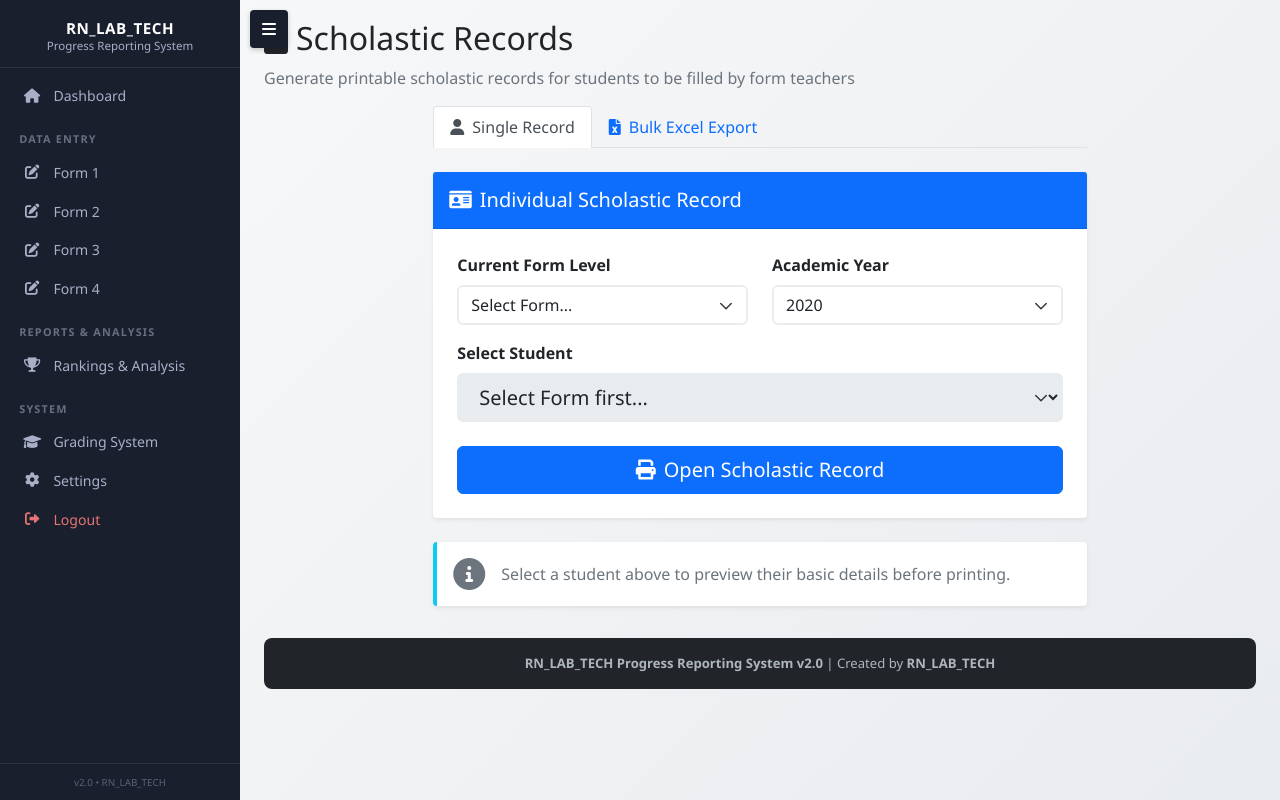
After one commit to 1983rn/RN-LAB-TECH-school-reporting-system-2026, a Flask app: template templates/scholastic_records.html in a window 1280 px wide. The commit adds this page. Run offline with Flask 3, Linux system fonts and the light colour scheme; the visitor is signed in with stand-in values (Sample User, id 1); the template is opened without the code that fills it: most values are stand-ins (such as "Sample title", 1, 10 or a date in 2020); some libraries are stand-ins or nearby versions.

Commit message:
Improved Scholastic Record styling and reliability

```diff
--- a/templates/scholastic_record_print.html
+++ b/templates/scholastic_record_print.html
@@ -252,7 +252,7 @@
 <body>
     <div class="print-btn-container">
         <button class="print-btn" onclick="window.print()">🖨️ Print Record</button>
-        <button class="print-btn" style="background-color: #198754; margin-left: 10px;" onclick="saveScholasticDetails()">💾 Save Information</button>
+        <button class="print-btn" style="background-color: #198754; margin-left: 10px;" onclick="saveScholasticDetails(event)">💾 Save Information</button>
     </div>
 
     <!-- PAGE 1 -->
@@ -641,7 +641,7 @@
         };
 
         // Scholastic Details Persistence
-        function saveScholasticDetails() {
+        function saveScholasticDetails(e) {
             const studentId = {{ student.student_id }};
             const details = {
                 postal_address: document.getElementById('postal_address').value,
@@ -675,7 +675,7 @@
                 photo_data: document.getElementById('studentPhotoImg').src.startsWith('data:') ? document.getElementById('studentPhotoImg').src : ''
             };
 
-            const btn = event.target;
+            const btn = e.target;
             const originalText = btn.innerHTML;
             btn.innerHTML = '⌛ Saving...';
             btn.disabled = true;
--- /dev/null
+++ b/templates/scholastic_records.html
@@ -0,0 +1,270 @@
+{% extends "base.html" %}
+
+{% block title %}Scholastic Records - Malawi School Reporting System{% endblock %}
+
+{% block content %}
+<div class="row">
+    <div class="col-12">
+        <h2><i class="fas fa-file-contract me-2"></i>Scholastic Records</h2>
+        <p class="text-muted">Generate printable scholastic records for students to be filled by form teachers</p>
+    </div>
+</div>
+
+<div class="row">
+    <div class="col-md-8 offset-md-2">
+        <ul class="nav nav-tabs mb-4" id="scholasticTabs" role="tablist">
+            <li class="nav-item" role="presentation">
+                <button class="nav-link active" id="single-tab" data-bs-toggle="tab" data-bs-target="#single" type="button" role="tab" aria-controls="single" aria-selected="true">
+                    <i class="fas fa-user me-2"></i>Single Record
+                </button>
+            </li>
+            <li class="nav-item" role="presentation">
+                <button class="nav-link" id="bulk-tab" data-bs-toggle="tab" data-bs-target="#bulk" type="button" role="tab" aria-controls="bulk" aria-selected="false">
+                    <i class="fas fa-file-excel me-2"></i>Bulk Excel Export
+                </button>
+            </li>
+        </ul>
+
+        <div class="tab-content" id="scholasticTabsContent">
+            <!-- Single Record Tab -->
+            <div class="tab-pane fade show active" id="single" role="tabpanel" aria-labelledby="single-tab">
+                <div class="card shadow-sm border-0">
+                    <div class="card-header bg-primary text-white py-3">
+                        <h5 class="mb-0"><i class="fas fa-id-card me-2"></i>Individual Scholastic Record</h5>
+                    </div>
+                    <div class="card-body p-4">
+                        <form id="recordForm" onsubmit="event.preventDefault(); printRecord();">
+                            <div class="row">
+                                <div class="col-md-6 mb-3">
+                                    <label for="formSelect" class="form-label fw-bold">Current Form Level</label>
+                                    <select class="form-select" id="formSelect" required onchange="filterStudents()">
+                                        <option value="">Select Form...</option>
+                                        <option value="1">Form 1</option>
+                                        <option value="2">Form 2</option>
+                                        <option value="3">Form 3</option>
+                                        <option value="4">Form 4</option>
+                                    </select>
+                                </div>
+                                <div class="col-md-6 mb-3">
+                                    <label for="academicYear" class="form-label fw-bold">Academic Year</label>
+                                    <select class="form-select" id="academicYear" required>
+                                        {% for y in academic_years %}
+                                        <option value="{{ y }}" {% if y == selected_academic_year %}selected{% endif %}>{{ y }}</option>
+                                        {% endfor %}
+                                    </select>
+                                </div>
+                            </div>
+
+                            <div class="mb-4">
+                                <label for="studentSelect" class="form-label fw-bold">Select Student</label>
+                                <select class="form-select form-select-lg" id="studentSelect" required disabled style="appearance: auto; -webkit-appearance: menulist; -moz-appearance: menulist;">
+                                    <option value="">Select Form first...</option>
+                                </select>
+                            </div>
+
+                            <div class="d-grid">
+                                <a id="printBtn" href="#" class="btn btn-primary btn-lg" onclick="printRecord(event)">
+                                    <i class="fas fa-print me-2"></i>Open Scholastic Record
+                                </a>
+                            </div>
+                        </form>
+                    </div>
+                </div>
+
+                <div class="card mt-4 shadow-sm border-0 border-start border-4 border-info">
+                    <div class="card-body py-3" id="studentSummary">
+                        <div class="d-flex align-items-center text-muted">
+                            <i class="fas fa-info-circle fa-2x me-3"></i>
+                            <span>Select a student above to preview their basic details before printing.</span>
+                        </div>
+                    </div>
+                </div>
+            </div>
+
+            <!-- Bulk Export Tab -->
+            <div class="tab-pane fade" id="bulk" role="tabpanel" aria-labelledby="bulk-tab">
+                <div class="card shadow-sm border-0">
+                    <div class="card-header bg-success text-white py-3">
+                        <h5 class="mb-0"><i class="fas fa-file-excel me-2"></i>Export Full Class Record</h5>
+                    </div>
+                    <div class="card-body p-4 text-center">
+                        <div class="mb-4">
+                            <i class="fas fa-file-csv fa-4x text-success opacity-25"></i>
+                        </div>
+                        <p class="lead">Download a comprehensive Excel workbook containing persistent biographical data and marks for an entire form.</p>
+
+                        <form id="bulkExportForm" onsubmit="event.preventDefault(); exportBulkExcel();">
+                            <div class="row justify-content-center">
+                                <div class="col-md-8">
+                                    <div class="row text-start">
+                                        <div class="col-md-6 mb-3">
+                                            <label for="bulkFormSelect" class="form-label fw-bold">Form Level</label>
+                                            <select class="form-select" id="bulkFormSelect" required>
+                                                <option value="1">Form 1</option>
+                                                <option value="2">Form 2</option>
+                                                <option value="3">Form 3</option>
+                                                <option value="4">Form 4</option>
+                                            </select>
+                                        </div>
+                                        <div class="col-md-6 mb-3">
+                                            <label for="bulkYearSelect" class="form-label fw-bold">Academic Year</label>
+                                            <select class="form-select" id="bulkYearSelect" required>
+                                                {% for y in academic_years %}
+                                                <option value="{{ y }}" {% if y == selected_academic_year %}selected{% endif %}>{{ y }}</option>
+                                                {% endfor %}
+                                            </select>
+                                        </div>
+                                    </div>
+
+                                    <div class="alert alert-info small text-start mt-2">
+                                        <i class="fas fa-info-circle me-1"></i>
+                                        This export includes biographical info (tribes, Taft, ta, Ta, taur etc.) and all termly marks for every student in the selected class.
+                                    </div>
+
+                                    <div class="d-grid mt-4">
+                                        <button type="submit" class="btn btn-success btn-lg" id="bulkExportBtn">
+                                            <i class="fas fa-download me-2"></i>Generate Excel Report
+                                        </button>
+                                    </div>
+                                </div>
+                            </div>
+                        </form>
+                    </div>
+                </div>
+            </div>
+        </div>
+    </div>
+</div>
+{% endblock %}
+
+{% block scripts %}
+<script>
+let allStudents = [];
+
+document.addEventListener('DOMContentLoaded', function() {
+    // Reload student list when academic year changes
+    document.getElementById('academicYear').addEventListener('change', function() {
+        const formLevel = document.getElementById('formSelect').value;
+        if (formLevel) {
+            loadStudentsForForm(formLevel);
+        }
+    });
+});
+
+function filterStudents() {
+    const formLevel = document.getElementById('formSelect').value;
+    const select = document.getElementById('studentSelect');
+
+    if (!formLevel) {
+        select.innerHTML = '<option value="">Select Form first...</option>';
+        select.disabled = true;
+        document.getElementById('studentSummary').innerHTML = '<p class="text-muted">Select a student to view details</p>';
+        return;
+    }
+
+    // Fetch students for this specific form from the server
+    loadStudentsForForm(formLevel);
+}
+
+function loadStudentsForForm(formLevel) {
+    const select = document.getElementById('studentSelect');
+    const academicYear = document.getElementById('academicYear').value;
+
+    select.disabled = true;
+    select.innerHTML = '<option value="">Loading students...</option>';
+
+    fetch(`/api/get-students-for-form?form_level=${formLevel}&academic_year=${encodeURIComponent(academicYear)}`)
+    .then(response => response.json())
+    .then(data => {
+        select.innerHTML = '';
+
+        if (data.success && data.students.length > 0) {
+            select.disabled = false;
+            select.innerHTML = '<option value="">Choose a student...</option>';
+
+            data.students.forEach(student => {
+                const option = document.createElement('option');
+                option.value = student.student_id;
+                option.textContent = `${student.first_name} ${student.last_name} (ID: ${student.student_id})`;
+                option.setAttribute('data-form', formLevel);
+                option.setAttribute('data-fname', student.first_name);
+                option.setAttribute('data-lname', student.last_name);
+                select.appendChild(option);
+            });
+        } else {
+            select.innerHTML = '<option value="">No students found in this form.</option>';
+        }
+    })
+    .catch(error => {
+        console.error('Error loading students:', error);
+        select.innerHTML = '<option value="">Error loading students</option>';
+    });
+}
+
+document.getElementById('studentSelect').addEventListener('change', updateSummary);
+document.getElementById('formSelect').addEventListener('change', function() {
+    filterStudents();
+    updateSummary();
+});
+
+function updateSummary() {
+    const select = document.getElementById('studentSelect');
+    const studentId = select.value;
+
+    if (studentId && select.selectedIndex > 0) {
+        const selectedOption = select.options[select.selectedIndex];
+        const form = selectedOption.getAttribute('data-form');
+        const fname = selectedOption.getAttribute('data-fname');
+        const lname = selectedOption.getAttribute('data-lname');
+
+        document.getElementById('studentSummary').innerHTML = `
+            <p><strong>Name:</strong> ${fname} ${lname}</p>
+            <p><strong>Form Level:</strong> ${form}</p>
+            <p class="text-muted">Ready to print scholastic record</p>
+        `;
+    } else {
+        document.getElementById('studentSummary').innerHTML = '<p class="text-muted">Select a student to view details</p>';
+    }
+}
+
+function printRecord(e) {
+    const studentId = document.getElementById('studentSelect').value;
+    const year = document.getElementById('academicYear').value;
+    const form = document.getElementById('formSelect').value;
+
+    if (!studentId || !form) {
+        e.preventDefault();
+        alert('Please select a Form and a student first.');
+        return;
+    }
+
+    // Set the href so the browser treats it as a real link
+    const url = `/scholastic-record/print/${studentId}?year=${encodeURIComponent(year)}&form=${encodeURIComponent(form)}`;
+    document.getElementById('printBtn').href = url;
+    document.getElementById('printBtn').target = '_blank';
+}
+
+function exportBulkExcel() {
+    const formLevel = document.getElementById('bulkFormSelect').value;
+    const academicYear = document.getElementById('bulkYearSelect').value;
+    const btn = document.getElementById('bulkExportBtn');
+
+    if (!formLevel || !academicYear) {
+        alert('Please select both Form and Academic Year.');
+        return;
+    }
+
+    btn.disabled = true;
+    btn.innerHTML = '<i class="fas fa-spinner fa-spin me-2"></i>Generating...';
+
+    // Redirect to download endpoint
+    window.location.href = `/api/export-bulk-scholastic-excel?form_level=${formLevel}&academic_year=${encodeURIComponent(academicYear)}`;
+
+    // Re-enable after a delay (since we can't easily track the download completion)
+    setTimeout(() => {
+        btn.disabled = false;
+        btn.innerHTML = '<i class="fas fa-download me-2"></i>Generate Excel Report';
+    }, 5000);
+}
+</script>
+{% endblock %}
```
